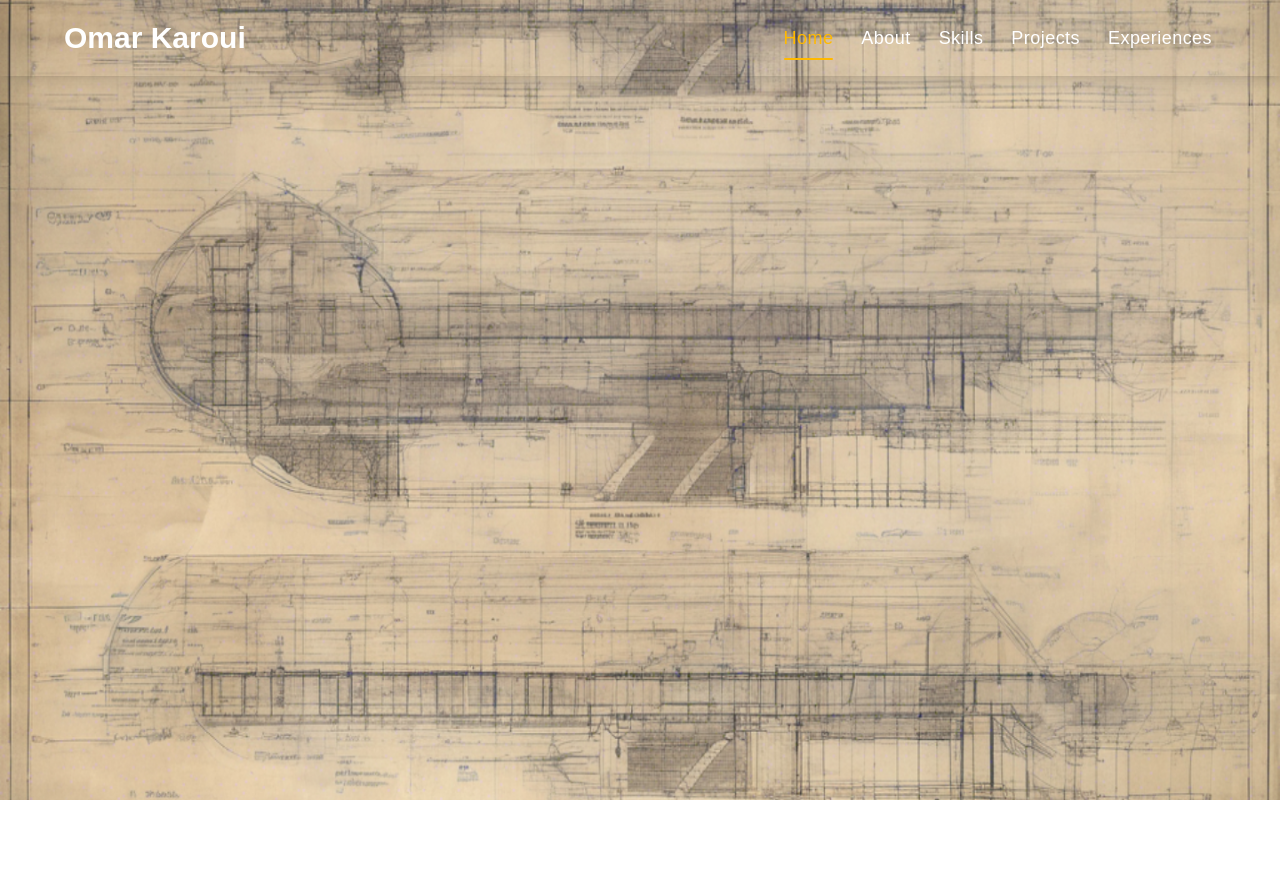
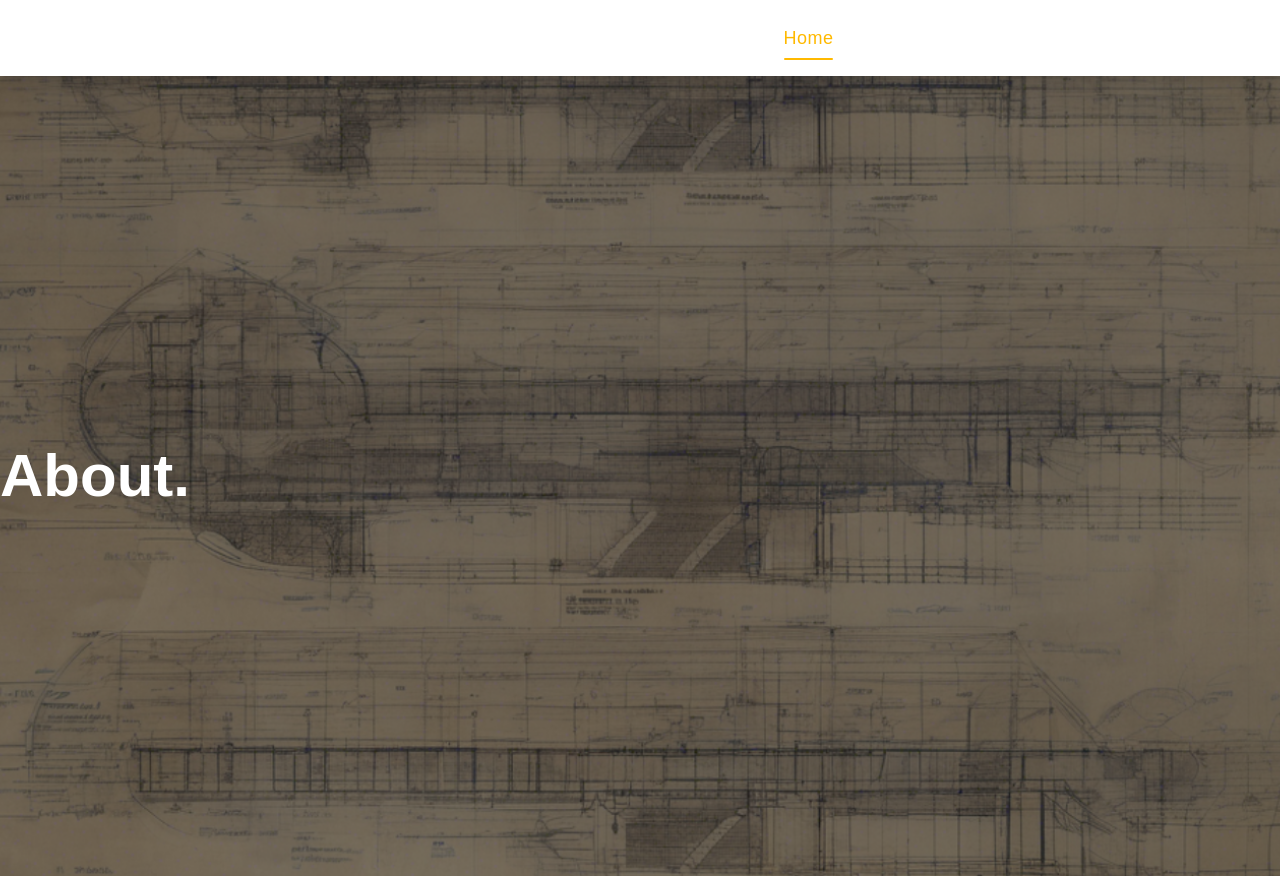
Before and after one commit to Amir-LOUATII/upwork_civil-engineer-portfolio, a Next.js app: page / in a window 1280 px wide. Built offline with nearby package versions, Linux system fonts and the light colour scheme.

Commit message:
Refactor Hero component structure and add HeroWrapper for background image

```diff
--- a/app/page.tsx
+++ b/app/page.tsx
@@ -1,4 +1,4 @@
-import Hero from "@/components/Hero";
+import Hero from "@/components/hero/Hero";
 
 export default function Home() {
   return <Hero />;
--- a/components/Hero.tsx
+++ /dev/null
@@ -1,12 +0,0 @@
-import React from "react";
-import heroImage from "@/assets/hero.png";
-import Image from "next/image";
-export default function Hero() {
-  return (
-    <section className="w-full min-h-screen">
-      <div className="w-full h-full">
-        <Image src={heroImage} fill alt="hero image" priority />
-      </div>
-    </section>
-  );
-}
--- /dev/null
+++ b/components/hero/Hero.tsx
@@ -0,0 +1,12 @@
+import React from "react";
+import HeroWrapper from "./HeroWrapper";
+
+export default function Hero() {
+  return (
+    <HeroWrapper>
+      <div className="h-full w-full py-10 flex justify-start items-center">
+        <p className="text-6xl text-white font-semibold">About.</p>
+      </div>
+    </HeroWrapper>
+  );
+}
--- /dev/null
+++ b/components/hero/HeroWrapper.tsx
@@ -0,0 +1,32 @@
+import Image from "next/image";
+import heroImage from "@/assets/hero.png";
+interface HeroWrapperProps {
+  children: React.ReactNode;
+
+  className?: string;
+}
+
+export default function HeroWrapper({
+  children,
+  className = "",
+}: HeroWrapperProps) {
+  return (
+    <section className={`w-full min-h-screen relative ${className}`}>
+      <div className="absolute inset-0 w-full h-full">
+        <Image
+          src={heroImage}
+          fill
+          alt={"hero background"}
+          priority
+          className="object-cover"
+        />
+      </div>
+
+      <div className="absolute inset-0 w-full h-full bg-black opacity-50" />
+
+      <div className="relative z-10 w-full h-screen container mx-auto">
+        {children}
+      </div>
+    </section>
+  );
+}
```
